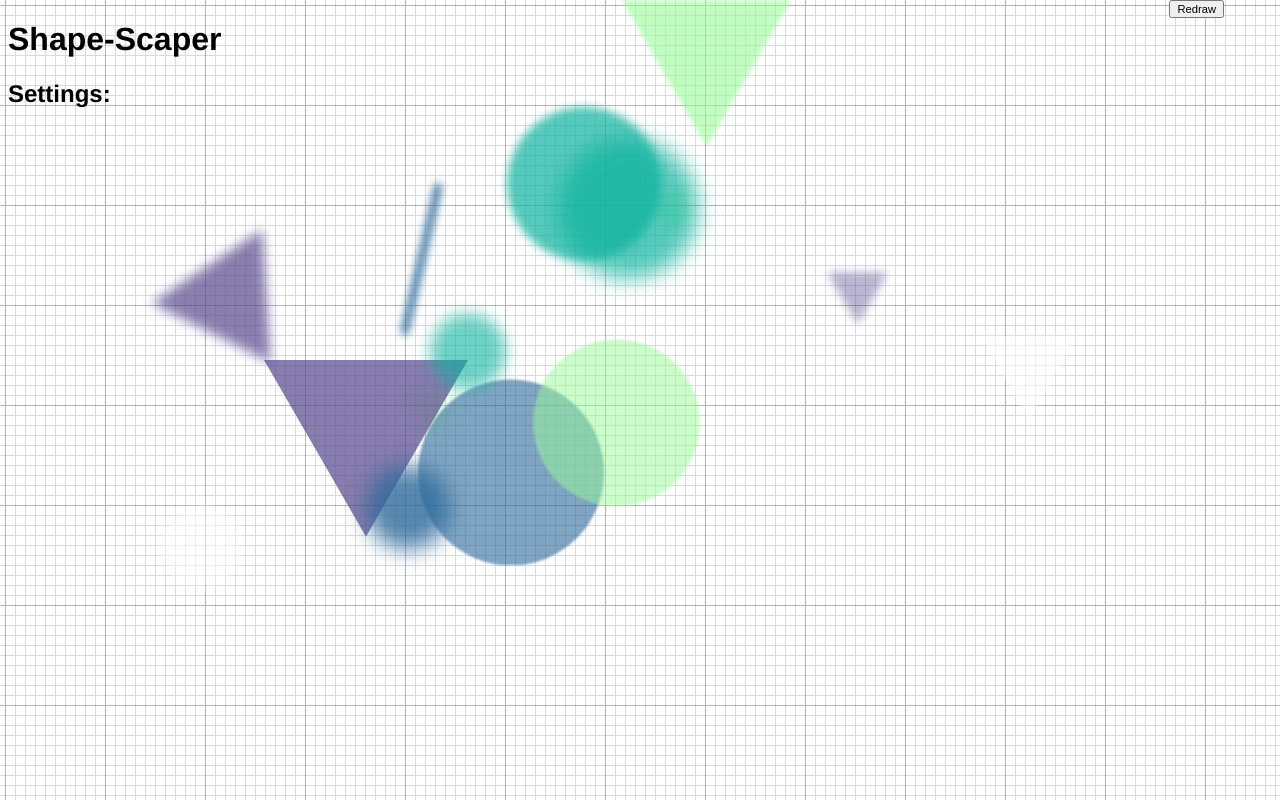
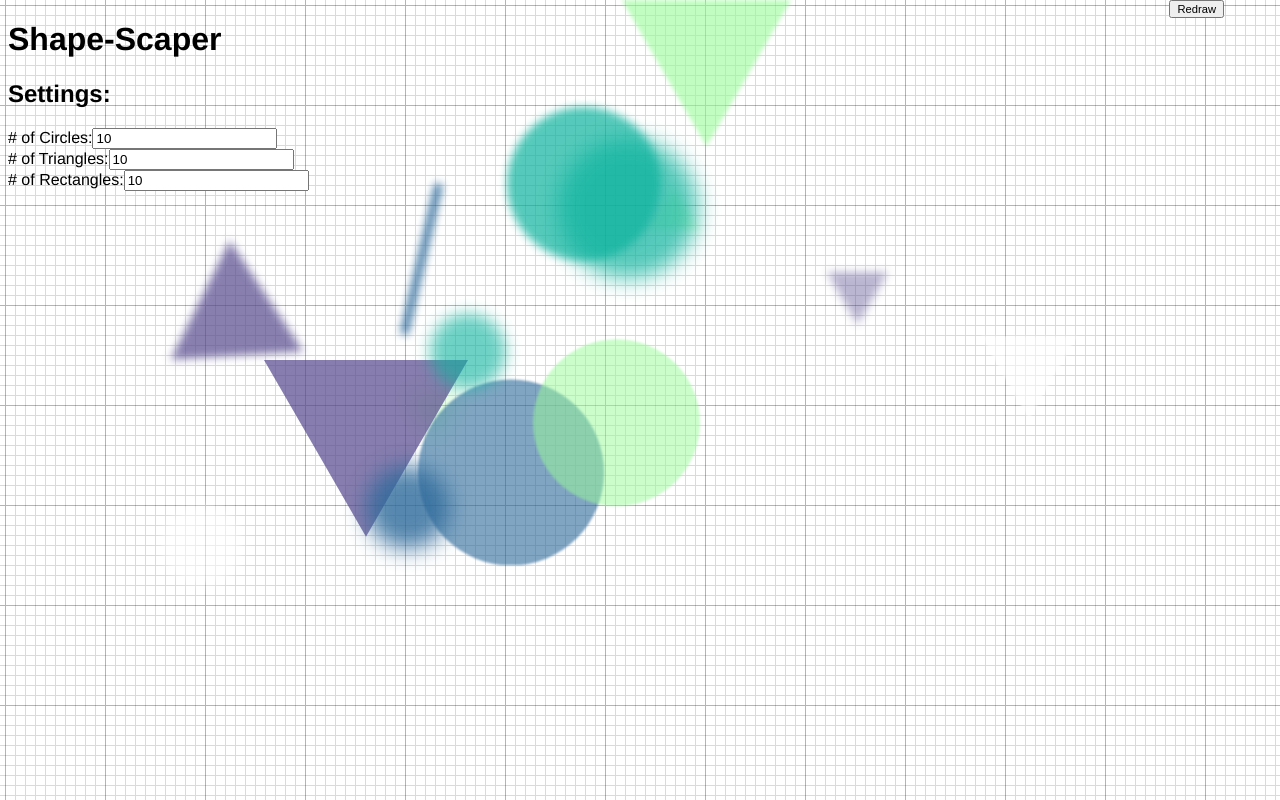
Before and after one commit to drinkingtheink/shape-scaper, a Vue app: page / in a window 1280 px wide. Built offline with nearby package versions, Linux system fonts and the light colour scheme.

Commit message:
user input progress

```diff
--- a/src/components/AppStage.vue
+++ b/src/components/AppStage.vue
@@ -3,8 +3,24 @@
     <h1>Shape-Scaper</h1>
     <section class="settings">
       <h2>Settings:</h2>
+      <div class="setting circle-count">
+        <label for="circle-count-input"># of Circles:</label>
+        <input value="10" id="circle-count-input" type="number" max="100" />
+      </div>
+      <div class="setting tri-count">
+        <label for="tri-count-input"># of Triangles:</label>
+        <input value="10" id="tri-count-input" type="number" max="100" />
+      </div>
+      <div class="setting rect-count">
+        <label for="rect-count-input"># of Rectangles:</label>
+        <input value="10" id="rext-count-input" type="number" max="100" />
+      </div>
     </section>
-    <Shaper/>
+    <Shaper
+      :circCount="circCount"
+      :rectCount="rectCount"
+      :triCount="triCount"
+    />
   </div>
 </template>
 
@@ -18,6 +34,13 @@ export default {
   },
   props: {
     msg: String
+  },
+  data() {
+    return {
+      circCount: 0,
+      triCount: 0,
+      rectCount: 0,
+    }
   }
 }
 </script>
```
